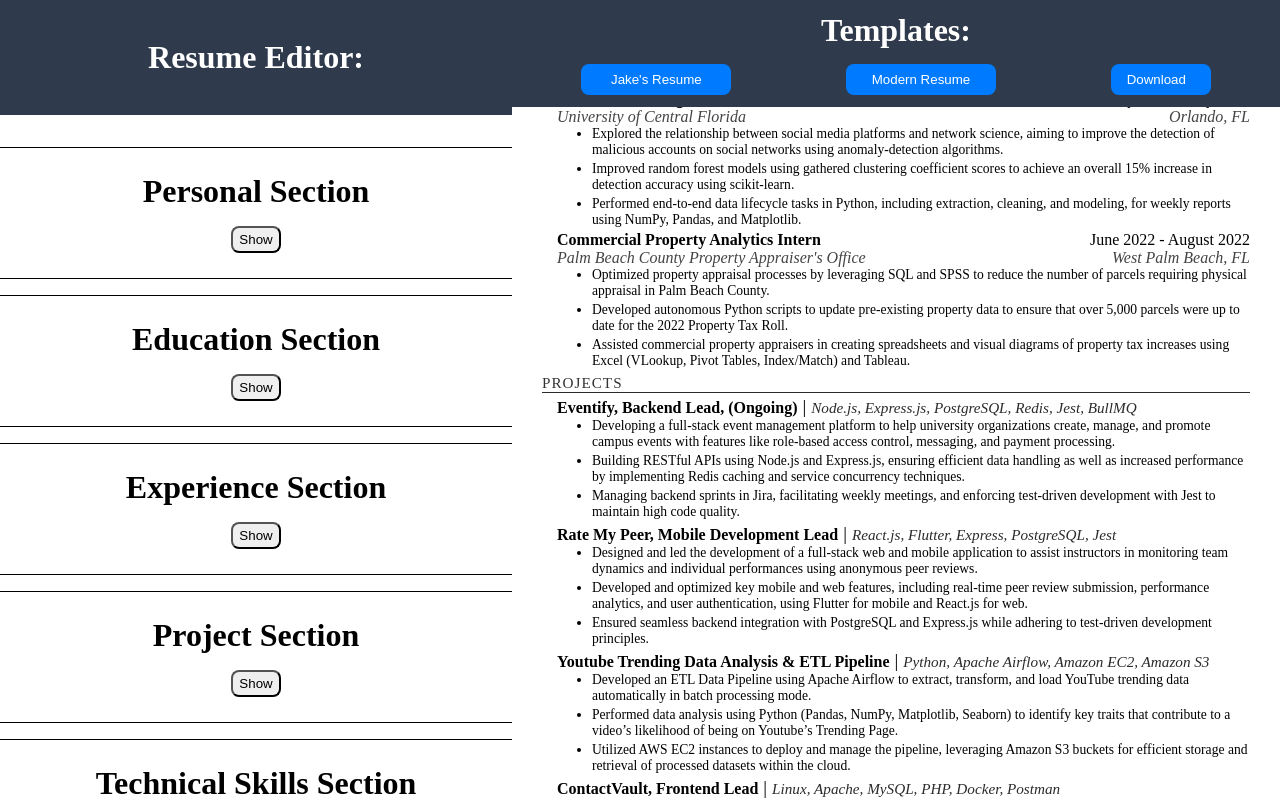
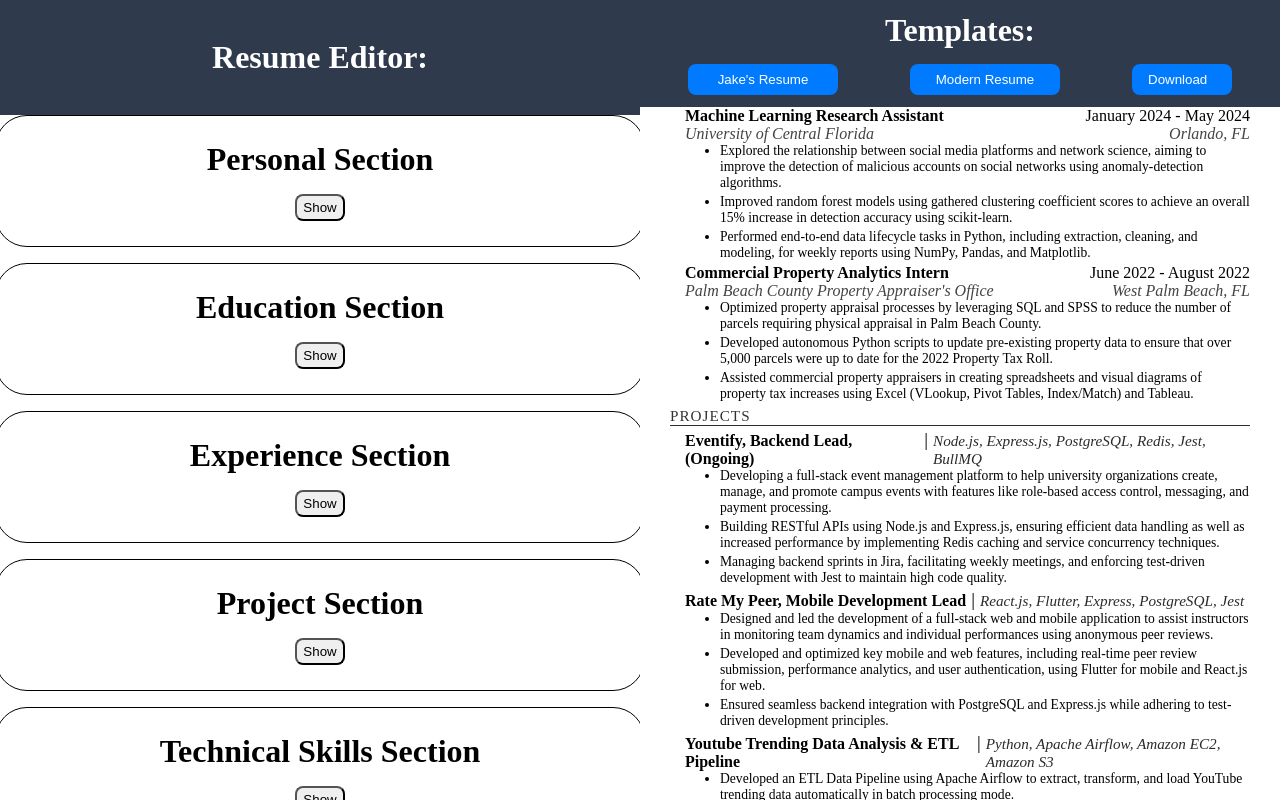
Before and after one commit to KaziAmin110/OnlineResumeGenerator, a React (Vite) app: page / in a window 1280 px wide. Built offline with nearby package versions, Linux system fonts and the light colour scheme.

Commit message:
Added Base Sections Configuration

```diff
--- a/src/App.jsx
+++ b/src/App.jsx
@@ -59,6 +59,8 @@ const App = () => {
           </Section>
         </div>
       </div>
+      <div></div>
+      <div className="display-section-container">
         <Display
           personalInfo={personalInfo}
           experiences={experiences}
@@ -66,6 +68,7 @@ const App = () => {
           techSkillsHeaders={techSections}
         />
       </div>
+    </div>
   );
 };
 
--- a/src/index.css
+++ b/src/index.css
@@ -23,6 +23,12 @@
 
 .description {
     font-size: 20px;
+}
+
+.display-section-container {
+    display: flex;
+    flex-direction: column;
+    width: 50%;
 }
 
 .download-btn {
@@ -382,11 +388,9 @@ input {
 
 .input-sections-container {
     display: flex;
-    gap: 2rem;
     flex-direction: column;
-    width: 40%;
+    width: 50%;
     align-items: center;
-    min-height: 100vh;
 }
 
 .input-header {
```
Lines whose indentation alone changed are shown as unchanged.
